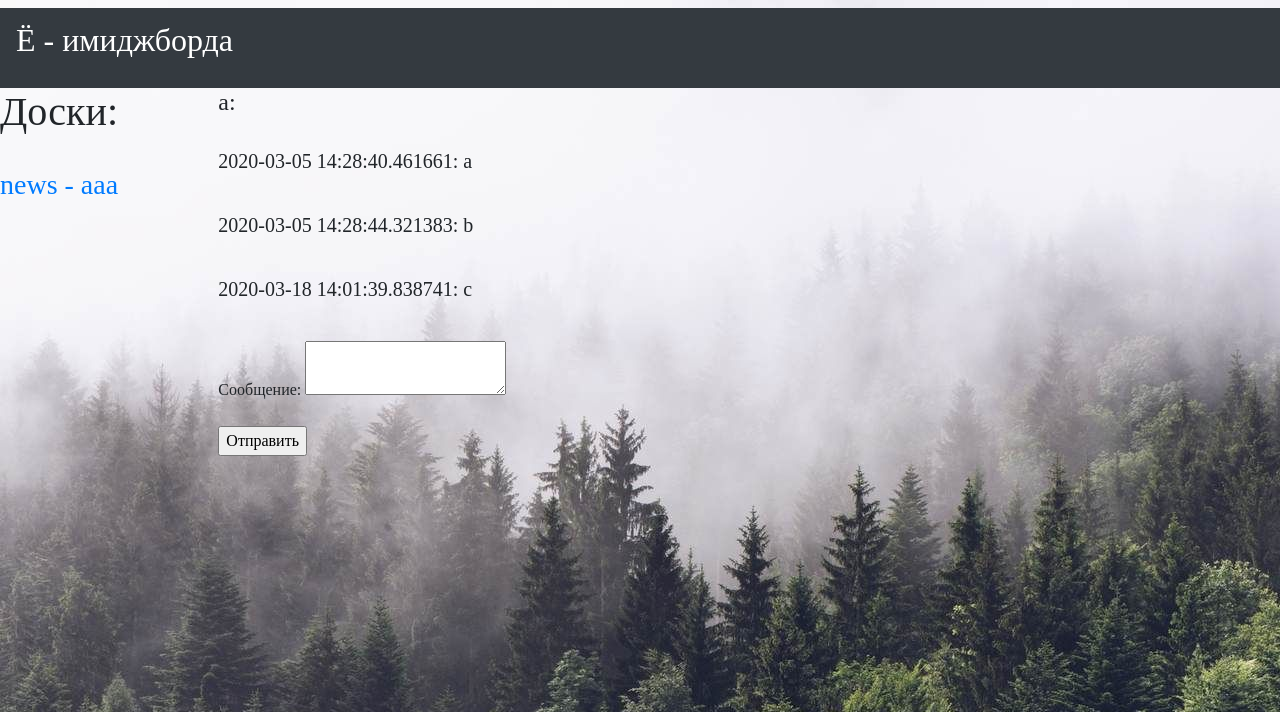
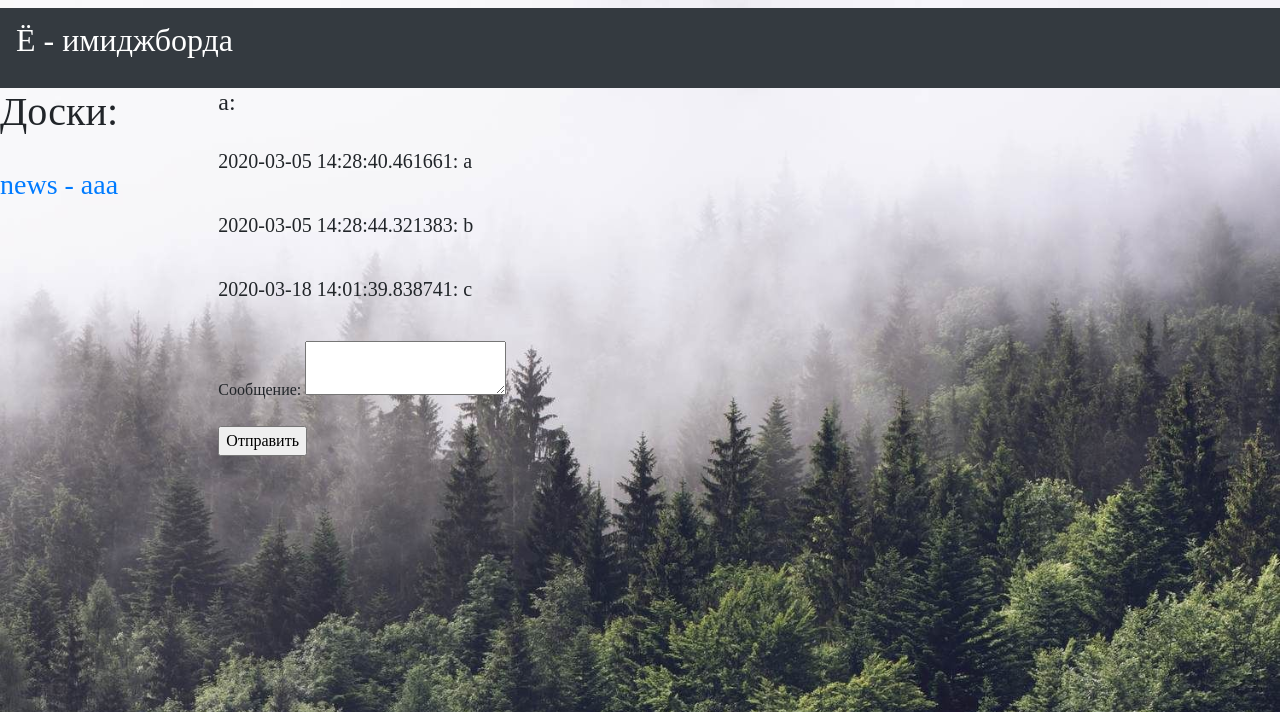
Before and after one commit to Bull-ochka/web-project, a Flask app: a page that uses templates/thread.html in a window 1280 px wide. Shown: the top 712 px of the page. Run offline with Flask 2, Linux system fonts and the light colour scheme; data comes from the database, SQL or seed files in the repository; both versions use the stored data as it was after the commit; some libraries are stand-ins or nearby versions.

Commit message:
added a few fixes
+full-weidht background
+ id for message form

```diff
--- a/static/css/main.css
+++ b/static/css/main.css
@@ -1,6 +1,7 @@
 body {
 background-color: #9999cc;
 background-image: url(/static/img/forest-back.jpg);
+background-size: 100%;
 font-family: "Times New Roman", sans-serif;
 font-weight: 100;
 }
--- a/templates/thread.html
+++ b/templates/thread.html
@@ -19,8 +19,7 @@
       Похоже, здесь нет ни одного поста!
     {% endfor %}
     <br>
-
-    <form class="post-maker" method="post">
+    <form class="post-maker" method="post" id="message_form">
       {{ form.hidden_tag() }}
       <p>
         {{ form.message.label }}
```
Also changed, not shown: app.db.
